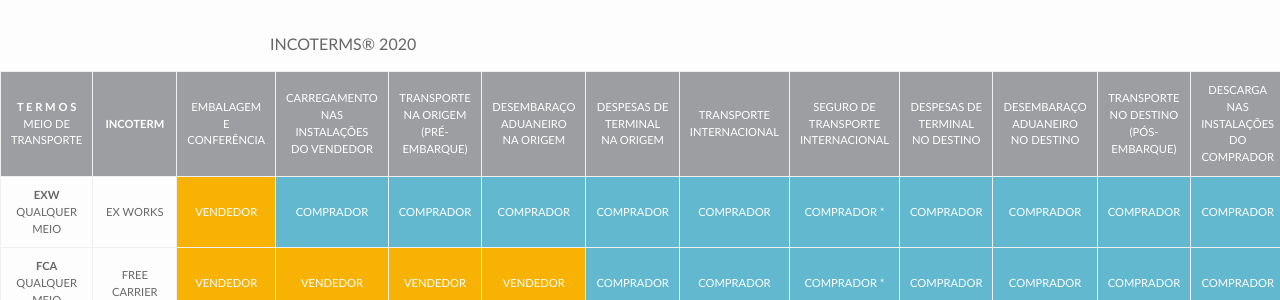
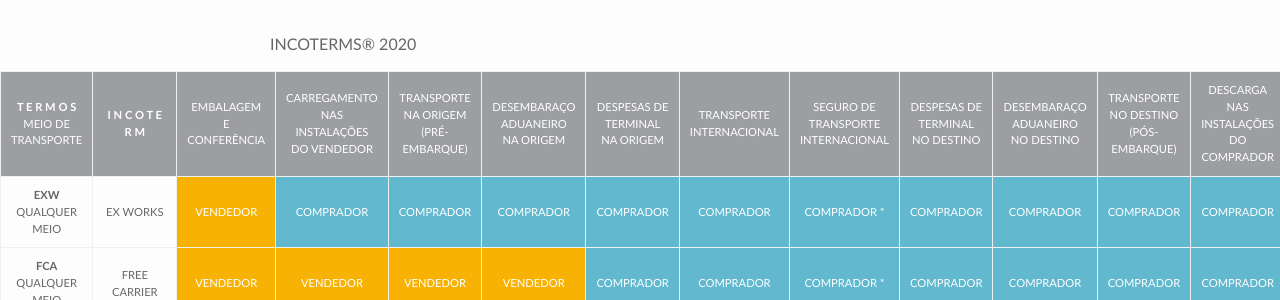
Before and after one commit to WCAComex/wcacomex.github.io, a Jekyll site: the page built from _utilidades/incoterms-2020.markdown, in a window 1280 px wide. Shown: the part 156-456 px from the top of the page. Built offline with Jekyll 4.4.1, drawn with Linux system fonts in a browser that asks for light colours.

Commit message:
Updated Incoterms 2020

```diff
--- a/_utilidades/incoterms-2020.markdown
+++ b/_utilidades/incoterms-2020.markdown
@@ -6,7 +6,7 @@
 
 INCOTERMS® 2020
 
-| **T E R M O S** <br /> Meio de Transporte | **INCOTERM**                       | Embalagem e Conferência | Carregamento nas Instalações <br /> do Vendedor | Transporte na Origem <br /> (pré-embarque) | Desembaraço Aduaneiro <br /> na Origem | Despesas de Terminal <br /> na Origem | Transporte Internacional | Seguro de Transporte Internacional | Despesas de Terminal <br /> no Destino | Desembaraço Aduaneiro <br /> no Destino | Transporte no Destino <br /> (Pós-embarque) | Descarga nas Instalações <br /> do Comprador |
+| **T E R M O S** <br /> Meio de Transporte | **I N C O T E R M**                       | Embalagem e Conferência | Carregamento nas Instalações <br /> do Vendedor | Transporte na Origem <br /> (pré-embarque) | Desembaraço Aduaneiro <br /> na Origem | Despesas de Terminal <br /> na Origem | Transporte Internacional | Seguro de Transporte Internacional | Despesas de Terminal <br /> no Destino | Desembaraço Aduaneiro <br /> no Destino | Transporte no Destino <br /> (Pós-embarque) | Descarga nas Instalações <br /> do Comprador |
 | -------------------------------- | ------------------------------ | ----------------------- | ---------------------------------------- | ----------------------------------- | ------------------------------- | ------------------------------ | ------------------------ | ---------------------------------- | ------------------------------- | -------------------------------- | ------------------------------------ | ------------------------------------- |
 | **EXW** <br /> Qualquer Meio         | Ex Works                       | Vendedor                | Comprador                                | Comprador                           | Comprador                       | Comprador                      | Comprador                | Comprador \*                       | Comprador                       | Comprador                        | Comprador                            | Comprador                             |
 | **FCA** <br /> Qualquer Meio         | Free Carrier                   | Vendedor                | Vendedor                                 | Vendedor                            | Vendedor                        | Comprador                      | Comprador                | Comprador \*                       | Comprador                       | Comprador                        | Comprador                            | Comprador                             |
```
